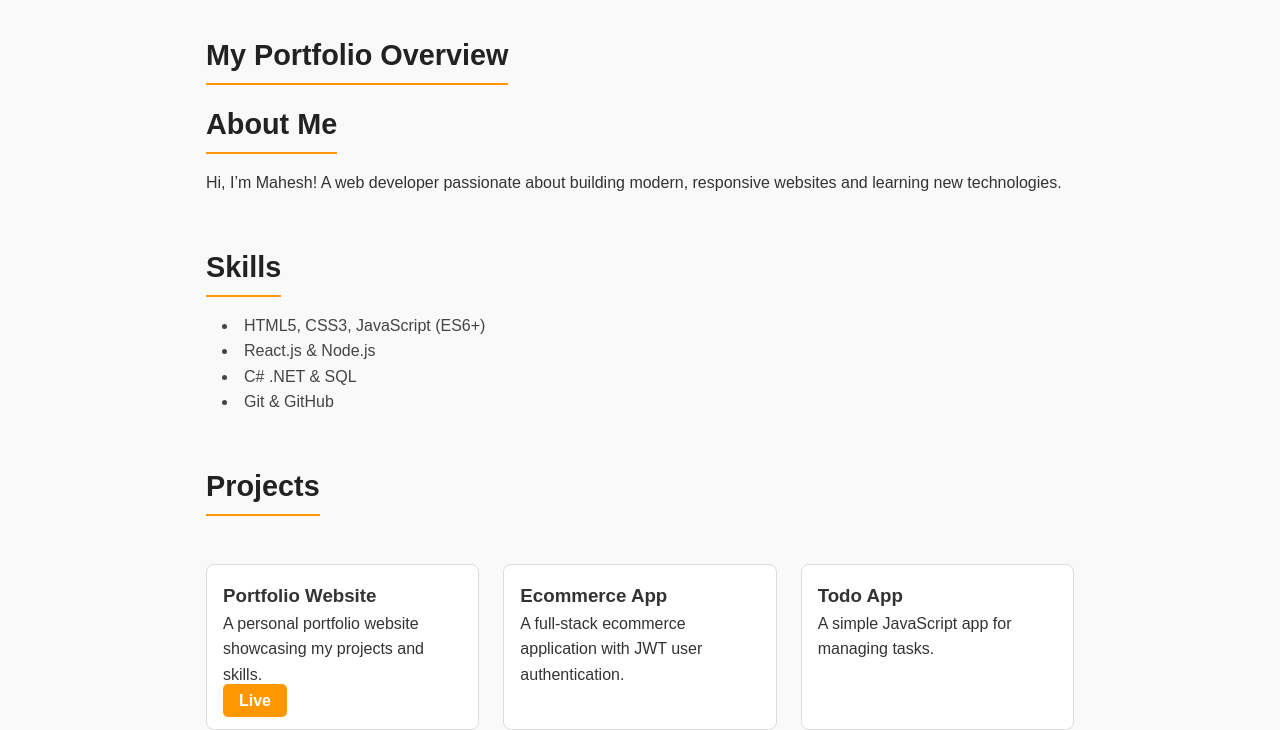
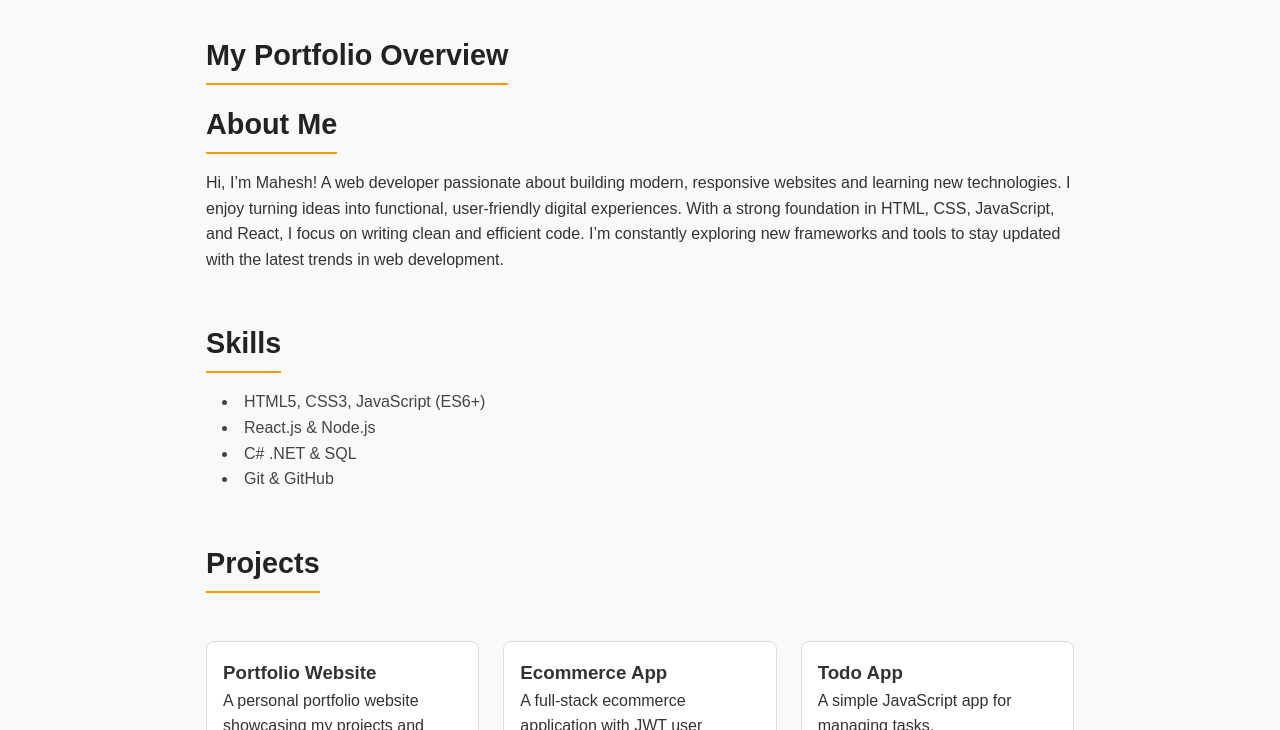
Before and after one commit to maheshgit-hub/portfolio-site, a plain HTML site: page index.html in a window 1280 px wide. Shown: the part 70-800 px from the top of the page. Drawn offline with Linux system fonts and the light colour scheme; a script that the page names is missing.

Commit message:
Update index.html

```diff
--- a/index.html
+++ b/index.html
@@ -27,8 +27,12 @@
       <h2>My Portfolio Overview</h2>
       <section id="about" class="section">
         <h2>About Me</h2>
-        <p>Hi, I’m Mahesh! A web developer passionate about building modern,
-          responsive websites and learning new technologies.</p>
+        <p>Hi, I’m Mahesh! A web developer passionate about building modern, responsive websites and learning new
+          technologies.
+          I enjoy turning ideas into functional, user-friendly digital experiences.
+          With a strong foundation in HTML, CSS, JavaScript, and React, I focus on writing clean and efficient code.
+          I’m constantly exploring new frameworks and tools to stay updated with the latest trends in web development.
+        </p>
       </section>
 
       <section id="skills" class="section">
```
